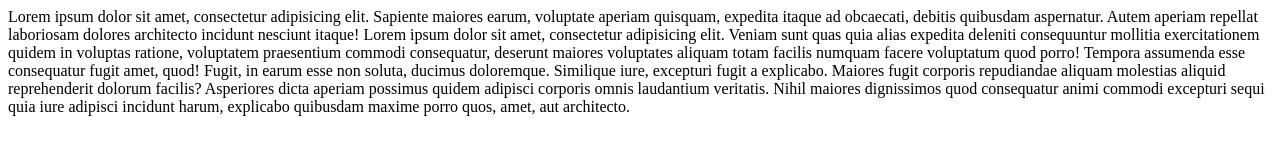
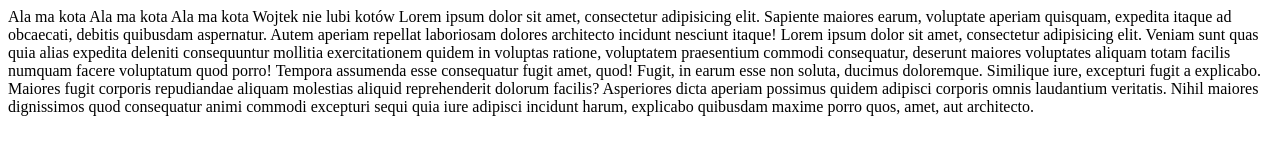
Before and after one commit to kozlowskimichal/Strony, a plain HTML site: page index.html in a window 1280 px wide. Drawn offline with Linux system fonts and the light colour scheme.

Commit message:
dodanie Ala ma kota

```diff
--- a/index.html
+++ b/index.html
@@ -5,6 +5,12 @@
     <title>GIT ćwiczenia</title>
 </head>
 <body>
+
+    Ala ma kota
+    Ala ma kota
+    Ala ma kota
+    Wojtek nie lubi kotów
+
     Lorem ipsum dolor sit amet, consectetur adipisicing elit. Sapiente maiores earum, voluptate aperiam quisquam, expedita itaque ad obcaecati, debitis quibusdam aspernatur. Autem aperiam repellat laboriosam dolores architecto incidunt nesciunt itaque!
     Lorem ipsum dolor sit amet, consectetur adipisicing elit. Veniam sunt quas quia alias expedita deleniti consequuntur mollitia exercitationem quidem in voluptas ratione, voluptatem praesentium commodi consequatur, deserunt maiores voluptates aliquam totam facilis numquam facere voluptatum quod porro! Tempora assumenda esse consequatur fugit amet, quod! Fugit, in earum esse non soluta, ducimus doloremque. Similique iure, excepturi fugit a explicabo. Maiores fugit corporis repudiandae aliquam molestias aliquid reprehenderit dolorum facilis? Asperiores dicta aperiam possimus quidem adipisci corporis omnis laudantium veritatis. Nihil maiores dignissimos quod consequatur animi commodi excepturi sequi quia iure adipisci incidunt harum, explicabo quibusdam maxime porro quos, amet, aut architecto.
 </body>
```
